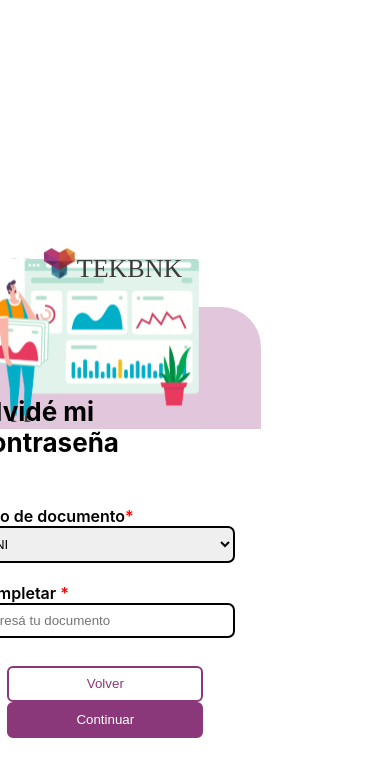
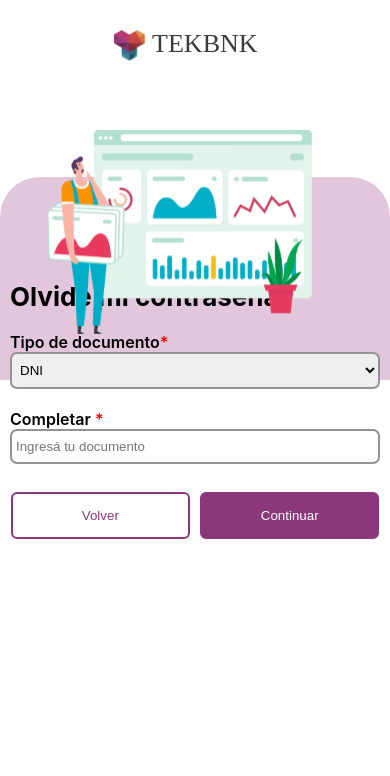
Before and after one commit to NicoForni/Formulario-validado-con-Formik-y-Yup-con-Recupero-de-contrase-a, a React (Create React App) app: page /recoverypassword in a window 390 px wide. Shown: the top 776 px of the page. Built offline with nearby package versions, Linux system fonts and the light colour scheme.

Commit message:
actualizado

```diff
--- a/src/Components/Form/Form.css
+++ b/src/Components/Form/Form.css
@@ -195,18 +195,18 @@
 
     .logo{
         position: absolute;
-        left: 28.8%;
-        right: 60.35%;
-        top: 3.3%;
-        bottom: 90.6%;
+        left: 28%;
+        right: 60%;
+        top: 3%;
+        bottom: 90%;
     }
 
     .title-logo{
-        position: inherit;
-        left: 39.8%;
-        right: 60.35%;
-        top: 2.6%;
-        bottom: 90.6%;
+        position: absolute;
+        left: 39%;
+        right: 60%;
+        top: 2%;
+        bottom: 90%;
         font-family: 'Rubik';
         font-style: normal;
         font-weight: 300;
@@ -223,7 +223,7 @@
         line-height: 31px;
         text-align: left;
         padding: 10px;
-        padding-top: 50%;
+        padding-top: 72%;
     }
 
     .rectangulo {
@@ -231,7 +231,7 @@
         width: 100%;
         height: 24%;
         left: 0;
-        top: 16%;
+        top: 21%;
         background: #E1C6DC;
         border-radius: 40px 40px 0px 0px;
         z-index: -2;
@@ -242,7 +242,7 @@
         width: 68%;
         height: 35%;
         left: 12%;
-        top: 5%;
+        top: 10%;
     }
 }
 
--- a/src/Components/Password/Password.css
+++ b/src/Components/Password/Password.css
@@ -17,7 +17,7 @@
 .input-documento{
     border-radius: 7px;
     padding: 8px 4px;
-    border: 2px solid #000;
+    border: 2px solid #939393;
     width: 100%;
     margin-left: auto;
     margin-right: auto;
@@ -48,7 +48,7 @@
 .input-completar {
     border-radius: 7px;
     padding: 8px 4px;
-    border: 2px solid #000;
+    border: 2px solid #939393;
 }
 
 .input-completar:focus {
@@ -101,17 +101,42 @@
 
 @media (max-width: 767px) {
     .contenedor-options {
-        margin: 2% 10%;
+        position: inherit;
+        display: grid;
+        width: 100%;
+        margin: 0 auto;
+        padding: 0;
     }
+
+    .boton-volver{
+        background-color: #ffffff;
+        color: #8A3879;
+        border-radius: 6px;
+        width: 46%;
+        padding: 14px;
+        cursor: pointer;
+        border: 2px solid #8A3879;
+        top: 18px;
+        margin: 0px 5px;
+        height: auto;
+    }
+
+    .boton-confirmar {
+        background-color: #8A3879;
+        color: white;
+        border-radius: 6px;
+        width: 46%;
+        padding: 14px;
+        cursor: pointer;
+        border: 2px solid #8A3879;
+        top: 18px;
+        margin: 0px 5px;
+        height: auto;
+    }
+
 }
 
-/*TABLET*/
 
-@media (min-width: 768px) and (max-width: 1279px) {
-    .contenedor-options {
-        margin: 2% 30%;
-    }
-}
 
 /*DESKTOP*/
 
--- a/src/Components/Password/Password.js
+++ b/src/Components/Password/Password.js
@@ -82,8 +82,10 @@ const Password = () => {
                                 component='div'
                             />
                     </div>
+                    <div className="testsito">
                         <Link to="/"><button type="submit" className="boton-volver">Volver</button></Link>
                         <button type="submit" className="boton-confirmar">Continuar</button>
+                        </div>
                 </Form>
             </Formik>
         </>
```
